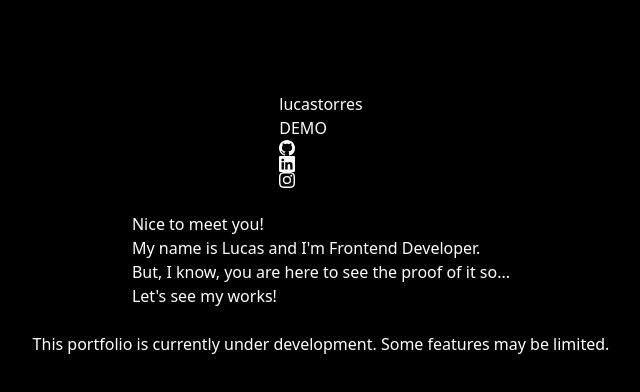
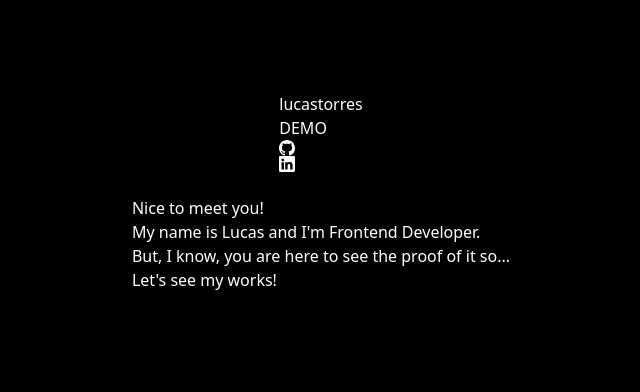
Before and after one commit to lftdev/lftdev-portfolio, a Next.js app: page / in a window 1280 px wide. Shown: the top 392 px of the page, without its empty margins (319-959 px from the left). Built offline with nearby package versions, Linux system fonts and the light colour scheme.

Commit message:
Fix layout

```diff
--- a/app/layout.tsx
+++ b/app/layout.tsx
@@ -1,5 +1,5 @@
 import './global.css'
-import { GITHUB_ICON, INSTAGRAM_ICON, LINKEDIN_ICON } from './components/SVGIcon'
+import { GITHUB_ICON, LINKEDIN_ICON } from './components/SVGIcon'
 import Link from 'next/link'
 import Heading from './components/html-customs/Heading'
 export const metadata = {
@@ -9,7 +9,6 @@ export const metadata = {
 
 export default function RootLayout ({ children }: { children: React.ReactNode }): JSX.Element {
   const hoverHighlight = 'hover:text-purple-600'
-  const warning = 'This portfolio is currently under development. Some features may be limited.'
   return (
     <html lang='en'>
       <body>
@@ -36,20 +35,10 @@ export default function RootLayout ({ children }: { children: React.ReactNode })
                   {LINKEDIN_ICON(16, 16, 'LinkedIn account')}
                 </Link>
               </li>
-              <li>
-                <Link className={hoverHighlight} href='https://www.instagram.com/lucastorres.29' target='_blank'>
-                  {INSTAGRAM_ICON(16, 16, 'Instagram account')}
-                </Link>
-              </li>
             </ul>
           </nav>
         </header>
         {children}
-        <footer>
-          <p className='text-center font-bold'>
-            {warning}
-          </p>
-        </footer>
       </body>
     </html>
   )
```
